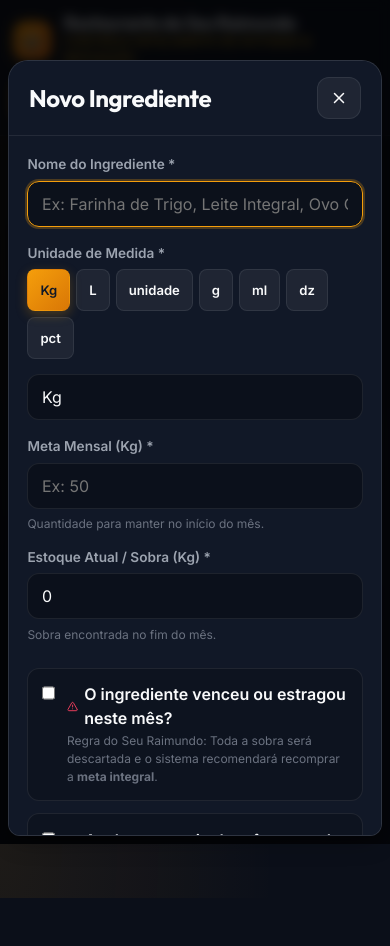
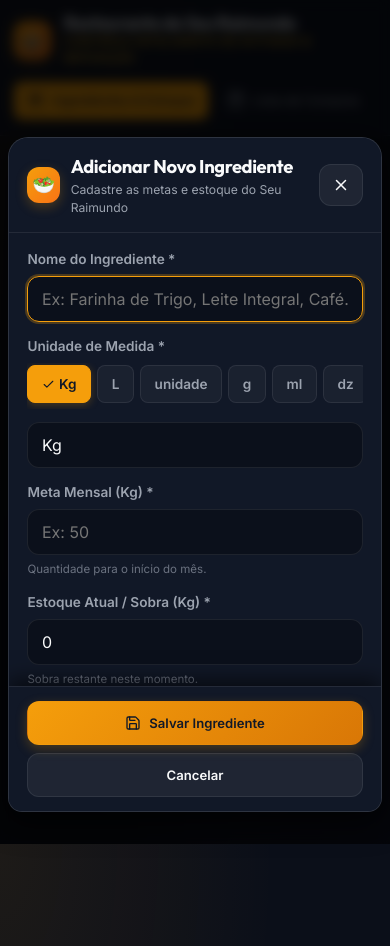
Before and after one commit to OccultDays/ProjetoVeloz, a React (Vite) app in the folder frontend/: page / in a window 390 px wide. Both pictures are taken after a click on the button "Novo Ingrediente". Before the commit the page ends 898 px from the top, so only its background shows below. Built offline with nearby package versions, Linux system fonts and the light colour scheme; no server answers.

Commit message:
fix(mobile): previne corte inferior com safe-area, dvh e rodape fixo; aprimora modal Adicionar Ingrediente

```diff
--- a/frontend/src/components/IngredientModal.jsx
+++ b/frontend/src/components/IngredientModal.jsx
@@ -1,5 +1,5 @@
 import React, { useState, useEffect } from 'react';
-import { X, Save, AlertTriangle, Flame } from 'lucide-react';
+import { X, Save, AlertTriangle, Flame, Plus, Check } from 'lucide-react';
 
 const COMMON_UNITS = ['Kg', 'L', 'unidade', 'g', 'ml', 'dz', 'pct'];
 
@@ -80,9 +80,25 @@ export default function IngredientModal({ isOpen, onClose, onSave, editingItem }
 
   return (
     <div className="modal-overlay" onClick={onClose}>
-      <div className="modal-content" onClick={(e) => e.stopPropagation()}>
+      <div
+        className="modal-content ingredient-modal-dialog"
+        onClick={(e) => e.stopPropagation()}
+      >
         <div className="modal-header">
-          <h2>{editingItem ? 'Editar Ingrediente' : 'Novo Ingrediente'}</h2>
+          <div style={{ display: 'flex', alignItems: 'center', gap: '0.65rem' }}>
+            <div className="brand-logo-badge" style={{ width: '36px', height: '36px', fontSize: '1.15rem' }}>
+              {editingItem ? '✏️' : '🥗'}
+            </div>
+            <div>
+              <h2 style={{ fontSize: '1.15rem', fontWeight: 700 }}>
+                {editingItem ? 'Editar Ingrediente' : 'Adicionar Novo Ingrediente'}
+              </h2>
+              <p style={{ fontSize: '0.76rem', color: 'var(--text-secondary)' }}>
+                {editingItem ? 'Modifique os dados do ingrediente' : 'Cadastre as metas e estoque do Seu Raimundo'}
+              </p>
+            </div>
+          </div>
+
           <button
             type="button"
             className="btn btn-secondary btn-icon-only"
@@ -93,15 +109,18 @@ export default function IngredientModal({ isOpen, onClose, onSave, editingItem }
           </button>
         </div>
 
-        <form onSubmit={handleSubmit}>
-          <div className="modal-body">
+        <form onSubmit={handleSubmit} style={{ display: 'flex', flexDirection: 'column', flex: 1, overflow: 'hidden' }}>
+          <div className="modal-body" style={{ overflowY: 'auto' }}>
+            {/* Nome do Ingrediente */}
             <div className="form-group">
-              <label className="form-label" htmlFor="input-nome">Nome do Ingrediente *</label>
+              <label className="form-label" htmlFor="input-nome">
+                Nome do Ingrediente *
+              </label>
               <input
                 id="input-nome"
                 type="text"
                 className="form-input"
-                placeholder="Ex: Farinha de Trigo, Leite Integral, Ovo Caipira"
+                placeholder="Ex: Farinha de Trigo, Leite Integral, Café..."
                 value={formData.nome}
                 onChange={(e) => setFormData({ ...formData, nome: e.target.value })}
                 autoFocus
@@ -109,30 +128,36 @@ export default function IngredientModal({ isOpen, onClose, onSave, editingItem }
               {errors.nome && <span style={{ color: 'var(--rose-danger)', fontSize: '0.78rem' }}>{errors.nome}</span>}
             </div>
 
+            {/* Seletor de Unidade Touch-Friendly */}
             <div className="form-group">
-              <label className="form-label">Unidade de Medida *</label>
-              <div style={{ display: 'flex', gap: '6px', flexWrap: 'wrap', marginBottom: '8px' }}>
+              <label className="form-label">
+                Unidade de Medida *
+              </label>
+              <div className="unit-chips-scroll">
                 {COMMON_UNITS.map((u) => (
                   <button
                     key={u}
                     type="button"
-                    className={`btn btn-sm ${formData.unidade === u ? 'btn-primary' : 'btn-secondary'}`}
+                    className={`unit-chip ${formData.unidade === u ? 'active' : ''}`}
                     onClick={() => setFormData({ ...formData, unidade: u })}
                   >
-                    {u}
+                    {formData.unidade === u && <Check size={13} />}
+                    <span>{u}</span>
                   </button>
                 ))}
               </div>
               <input
                 type="text"
                 className="form-input"
-                placeholder="Outra unidade (ex: caixa, garrafa, maço)"
+                style={{ marginTop: '6px' }}
+                placeholder="Ou digite outra unidade (ex: caixa, maço, fardo)"
                 value={formData.unidade}
                 onChange={(e) => setFormData({ ...formData, unidade: e.target.value })}
               />
               {errors.unidade && <span style={{ color: 'var(--rose-danger)', fontSize: '0.78rem' }}>{errors.unidade}</span>}
             </div>
 
+            {/* Meta e Estoque Atual em Grid Responsivo */}
             <div className="form-grid-2">
               <div className="form-group">
                 <label className="form-label" htmlFor="input-meta">
@@ -148,8 +173,8 @@ export default function IngredientModal({ isOpen, onClose, onSave, editingItem }
                   value={formData.meta}
                   onChange={(e) => setFormData({ ...formData, meta: e.target.value })}
                 />
-                <span style={{ fontSize: '0.75rem', color: 'var(--text-muted)' }}>
-                  Quantidade para manter no início do mês.
+                <span style={{ fontSize: '0.72rem', color: 'var(--text-muted)' }}>
+                  Quantidade para o início do mês.
                 </span>
                 {errors.meta && <span style={{ color: 'var(--rose-danger)', fontSize: '0.78rem' }}>{errors.meta}</span>}
               </div>
@@ -168,33 +193,33 @@ export default function IngredientModal({ isOpen, onClose, onSave, editingItem }
                   value={formData.estoque_atual}
                   onChange={(e) => setFormData({ ...formData, estoque_atual: e.target.value })}
                 />
-                <span style={{ fontSize: '0.75rem', color: 'var(--text-muted)' }}>
-                  Sobra encontrada no fim do mês.
+                <span style={{ fontSize: '0.72rem', color: 'var(--text-muted)' }}>
+                  Sobra restante neste momento.
                 </span>
                 {errors.estoque_atual && <span style={{ color: 'var(--rose-danger)', fontSize: '0.78rem' }}>{errors.estoque_atual}</span>}
               </div>
             </div>
 
-            {/* Business Rules Controls */}
-            <div style={{ display: 'flex', flexDirection: 'column', gap: '0.75rem', marginTop: '0.5rem' }}>
-              <label className="checkbox-card">
+            {/* Regras de Negócio do Seu Raimundo (Cards de toque largo) */}
+            <div style={{ display: 'flex', flexDirection: 'column', gap: '0.65rem' }}>
+              <label className={`checkbox-card ${formData.vencido ? 'active-vencido-card' : ''}`}>
                 <input
                   type="checkbox"
                   checked={formData.vencido}
                   onChange={(e) => setFormData({ ...formData, vencido: e.target.checked })}
                 />
-                <div>
-                  <div style={{ display: 'flex', alignItems: 'center', gap: '6px', fontWeight: 600 }}>
-                    <AlertTriangle size={15} color="var(--rose-danger)" />
-                    <span>O ingrediente venceu ou estragou neste mês?</span>
+                <div style={{ flex: 1 }}>
+                  <div style={{ display: 'flex', alignItems: 'center', gap: '6px', fontWeight: 600, fontSize: '0.9rem' }}>
+                    <AlertTriangle size={16} color="var(--rose-danger)" />
+                    <span>Ingrediente estragou ou venceu?</span>
                   </div>
-                  <p style={{ fontSize: '0.75rem', color: 'var(--text-muted)', marginTop: '2px' }}>
-                    Regra do Seu Raimundo: Toda a sobra será descartada e o sistema recomendará recomprar a <strong>meta integral</strong>.
+                  <p style={{ fontSize: '0.74rem', color: 'var(--text-muted)', marginTop: '2px', lineHeight: 1.4 }}>
+                    Sobra será descartada; o sistema comprará a <strong>meta inteira</strong>.
                   </p>
                 </div>
               </label>
 
-              <label className="checkbox-card">
+              <label className={`checkbox-card ${formData.faltou_no_meio_do_mes ? 'active-falta-card' : ''}`}>
                 <input
                   type="checkbox"
                   checked={formData.faltou_no_meio_do_mes}
@@ -207,13 +232,13 @@ export default function IngredientModal({ isOpen, onClose, onSave, editingItem }
                     });
                   }}
                 />
-                <div>
-                  <div style={{ display: 'flex', alignItems: 'center', gap: '6px', fontWeight: 600 }}>
-                    <Flame size={15} color="var(--orange-warning)" />
-                    <span>Acabou no meio do mês antes de terminar?</span>
+                <div style={{ flex: 1 }}>
+                  <div style={{ display: 'flex', alignItems: 'center', gap: '6px', fontWeight: 600, fontSize: '0.9rem' }}>
+                    <Flame size={16} color="var(--orange-warning)" />
+                    <span>Faltou no meio do mês antes de acabar?</span>
                   </div>
-                  <p style={{ fontSize: '0.75rem', color: 'var(--text-muted)', marginTop: '2px' }}>
-                    Regra do Seu Raimundo: A meta estava muito baixa. Comprará com base no que foi consumido + <strong>20% de gordurinha</strong>.
+                  <p style={{ fontSize: '0.74rem', color: 'var(--text-muted)', marginTop: '2px', lineHeight: 1.4 }}>
+                    Meta estava subdimensionada; comprará o consumo com <strong>+20% de gordurinha</strong>.
                   </p>
                 </div>
               </label>
@@ -221,9 +246,10 @@ export default function IngredientModal({ isOpen, onClose, onSave, editingItem }
               {formData.faltou_no_meio_do_mes && (
                 <div className="form-group" style={{
                   background: 'rgba(249, 115, 22, 0.08)',
-                  border: '1px solid rgba(249, 115, 22, 0.25)',
+                  border: '1px solid rgba(249, 115, 22, 0.3)',
                   padding: '0.85rem',
-                  borderRadius: 'var(--radius-md)'
+                  borderRadius: 'var(--radius-md)',
+                  animation: 'fadeIn 0.2s ease-out'
                 }}>
                   <label className="form-label" htmlFor="input-consumo">
                     Consumo Real Total do Mês ({formData.unidade || 'unidade'})
@@ -234,17 +260,18 @@ export default function IngredientModal({ isOpen, onClose, onSave, editingItem }
                     step="any"
                     min="0"
                     className="form-input"
-                    placeholder={`Opcional. Se vazio, assume a meta de ${formData.meta || 0}`}
+                    placeholder={`Opcional. Padrão: ${formData.meta || 0}`}
                     value={formData.consumo_real}
                     onChange={(e) => setFormData({ ...formData, consumo_real: e.target.value })}
                   />
-                  <span style={{ fontSize: '0.75rem', color: 'var(--text-muted)' }}>
-                    Preencha caso tenha comprado estoque extra de emergência durante o mês que também foi consumido.
+                  <span style={{ fontSize: '0.72rem', color: 'var(--text-muted)' }}>
+                    Preencha caso tenha comprado estoque extra de emergência durante o mês.
                   </span>
                 </div>
               )}
             </div>
 
+            {/* Observações */}
             <div className="form-group">
               <label className="form-label" htmlFor="input-observacao">Observações (opcional)</label>
               <textarea
@@ -258,6 +285,7 @@ export default function IngredientModal({ isOpen, onClose, onSave, editingItem }
             </div>
           </div>
 
+          {/* Footer fixo e sempre visível */}
           <div className="modal-footer">
             <button type="button" className="btn btn-secondary" onClick={onClose}>
               Cancelar
--- a/frontend/src/index.css
+++ b/frontend/src/index.css
@@ -661,24 +661,39 @@ button, input, select, textarea {
   border-radius: var(--radius-lg);
   width: 100%;
   max-width: 540px;
-  max-height: 90vh;
-  overflow-y: auto;
+  max-height: min(88dvh, 85vh);
+  display: flex;
+  flex-direction: column;
+  overflow: hidden;
   box-shadow: var(--shadow-lg);
 }
 
+.modal-content > form {
+  display: flex;
+  flex-direction: column;
+  flex: 1 1 auto;
+  min-height: 0;
+  overflow: hidden;
+}
+
 .modal-header {
-  padding: 1.25rem 1.5rem;
+  padding: 1.15rem 1.5rem;
   border-bottom: 1px solid var(--border-subtle);
   display: flex;
   align-items: center;
   justify-content: space-between;
+  flex-shrink: 0;
+  background: var(--bg-surface);
 }
 
 .modal-body {
-  padding: 1.5rem;
+  padding: 1.25rem 1.5rem;
   display: flex;
   flex-direction: column;
-  gap: 1.2rem;
+  gap: 1.1rem;
+  flex: 1 1 auto;
+  overflow-y: auto;
+  -webkit-overflow-scrolling: touch;
 }
 
 .modal-footer {
@@ -687,6 +702,8 @@ button, input, select, textarea {
   display: flex;
   justify-content: flex-end;
   gap: 0.75rem;
+  flex-shrink: 0;
+  background: var(--bg-surface);
 }
 
 /* Form Controls */
@@ -717,6 +734,50 @@ button, input, select, textarea {
   box-shadow: 0 0 0 2px var(--amber-glow);
 }
 
+/* Unit chips selector */
+.unit-chips-scroll {
+  display: flex;
+  gap: 6px;
+  overflow-x: auto;
+  -webkit-overflow-scrolling: touch;
+  scrollbar-width: none;
+  padding: 2px 0 6px;
+}
+
+.unit-chips-scroll::-webkit-scrollbar {
+  display: none;
+}
+
+.unit-chip {
+  display: inline-flex;
+  align-items: center;
+  gap: 4px;
+  padding: 0.45rem 0.85rem;
+  border-radius: var(--radius-sm);
+  background: rgba(255, 255, 255, 0.04);
+  border: 1px solid var(--border-subtle);
+  color: var(--text-secondary);
+  font-size: 0.85rem;
+  font-weight: 600;
+  cursor: pointer;
+  white-space: nowrap;
+  flex-shrink: 0;
+  min-height: 38px;
+  transition: var(--transition-fast);
+}
+
+.unit-chip:hover {
+  border-color: var(--amber-primary);
+  color: #fff;
+}
+
+.unit-chip.active {
+  background: var(--amber-primary);
+  color: #111827;
+  border-color: var(--amber-primary);
+  box-shadow: 0 2px 8px var(--amber-glow);
+}
+
 .form-grid-2 {
   display: grid;
   grid-template-columns: 1fr 1fr;
@@ -737,6 +798,16 @@ button, input, select, textarea {
 
 .checkbox-card:hover {
   border-color: var(--border-card);
+}
+
+.active-vencido-card {
+  border-color: rgba(244, 63, 94, 0.5) !important;
+  background: rgba(244, 63, 94, 0.1) !important;
+}
+
+.active-falta-card {
+  border-color: rgba(249, 115, 22, 0.5) !important;
+  background: rgba(249, 115, 22, 0.1) !important;
 }
 
 .checkbox-card input[type="checkbox"] {
@@ -865,9 +936,11 @@ button, input, select, textarea {
 /* RESPONSIVIDADE COMPLETA PARA SMARTPHONES (<= 768px)        */
 /* ========================================================== */
 @media (max-width: 768px) {
-  /* Container Principal */
+  /* Container Principal com espaçamento seguro no rodapé */
   .app-container {
-    padding: 0 0.85rem 2.5rem;
+    padding: 0 0.85rem calc(5.5rem + env(safe-area-inset-bottom, 24px));
+    min-height: calc(100dvh - 65px);
+    box-sizing: border-box;
   }
 
   /* Navbar em Smartphone */
@@ -1131,33 +1204,49 @@ button, input, select, textarea {
     border-color: var(--orange-warning);
   }
 
-  /* Modais Adaptados para Smartphones */
+  /* Modais Adaptados para Smartphones (Evita qualquer corte inferior) */
   .modal-overlay {
-    padding: 0.5rem;
-    align-items: flex-end; /* Abre na base da tela como bottom sheet em celular */
+    padding: 0.75rem 0.5rem;
+    padding-bottom: calc(1.5rem + env(safe-area-inset-bottom, 24px));
+    align-items: flex-end;
+    box-sizing: border-box;
   }
 
   .modal-content {
     max-width: 100% !important;
-    border-radius: 20px 20px 12px 12px;
-    max-height: 92vh;
-    margin: 0;
+    border-radius: 20px 20px 14px 14px;
+    max-height: min(84dvh, 80vh) !important;
+    margin: 0 0 max(0.5rem, env(safe-area-inset-bottom, 16px)) 0;
+    display: flex !important;
+    flex-direction: column !important;
+    overflow: hidden !important;
+    box-shadow: 0 10px 30px rgba(0, 0, 0, 0.7);
   }
 
   .modal-header {
-    padding: 1rem 1.25rem;
+    padding: 0.95rem 1.15rem;
+    flex-shrink: 0;
   }
 
   .modal-body {
-    padding: 1.15rem;
-    gap: 1rem;
+    padding: 1rem 1.15rem;
+    gap: 0.9rem;
+    flex: 1 1 auto;
+    overflow-y: auto;
+    -webkit-overflow-scrolling: touch;
   }
 
   .modal-footer {
-    padding: 1rem 1.25rem;
+    padding: 0.85rem 1.15rem;
+    padding-bottom: max(0.85rem, env(safe-area-inset-bottom, 16px));
     flex-direction: column-reverse;
     align-items: stretch;
-    gap: 0.65rem;
+    gap: 0.55rem;
+    flex-shrink: 0;
+    background: #111827;
+    border-top: 1px solid var(--border-subtle);
+    box-shadow: 0 -6px 20px rgba(0, 0, 0, 0.6);
+    z-index: 10;
   }
 
   .modal-footer .btn {
```
